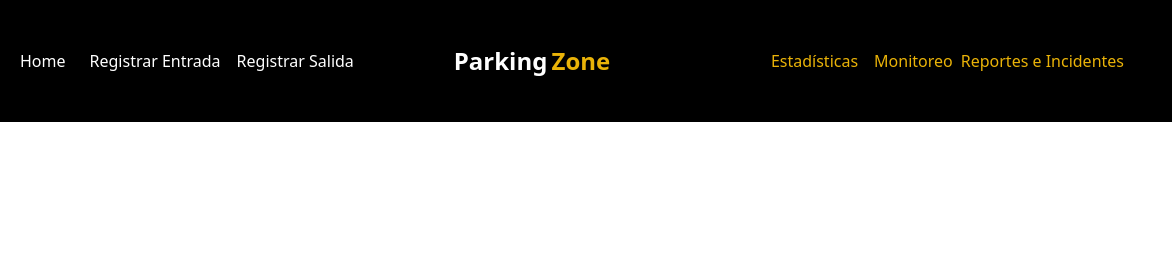
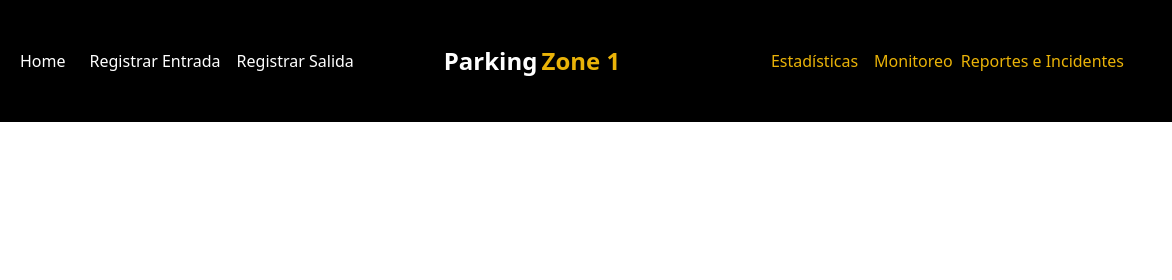
Before and after one commit to StreetRogue/ParkingZone, a plain HTML site: page Front/Pages/index.html in a window 1280 px wide. Shown: the top 280 px of the page, 108-1280 px from the left. Drawn offline with nearby package versions, Linux system fonts and the light colour scheme.

Commit message:
Prueba 55

```diff
--- a/Front/Pages/index.html
+++ b/Front/Pages/index.html
@@ -42,7 +42,7 @@
         <!-- Título centrado solo visible en pantallas grandes -->
         <div class="absolute left-1/2 transform -translate-x-1/2 text-center hidden md:block">
             <span class="text-white-900 font-bold text-2xl">Parking</span>
-            <span class="text-yellow-500 font-bold text-2xl">Zone</span>
+            <span class="text-yellow-500 font-bold text-2xl">Zone 1</span>
         </div>
 
         <!-- Enlaces de la derecha (solo visibles en pantallas grandes) -->
```
